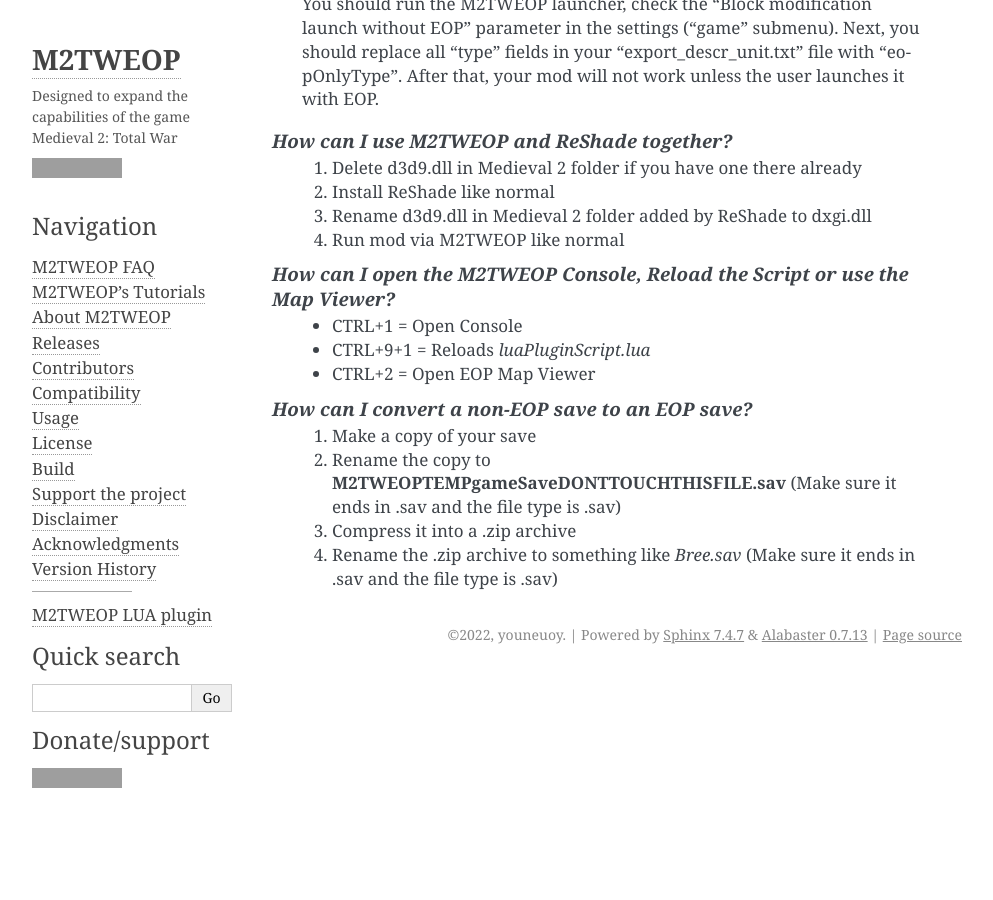
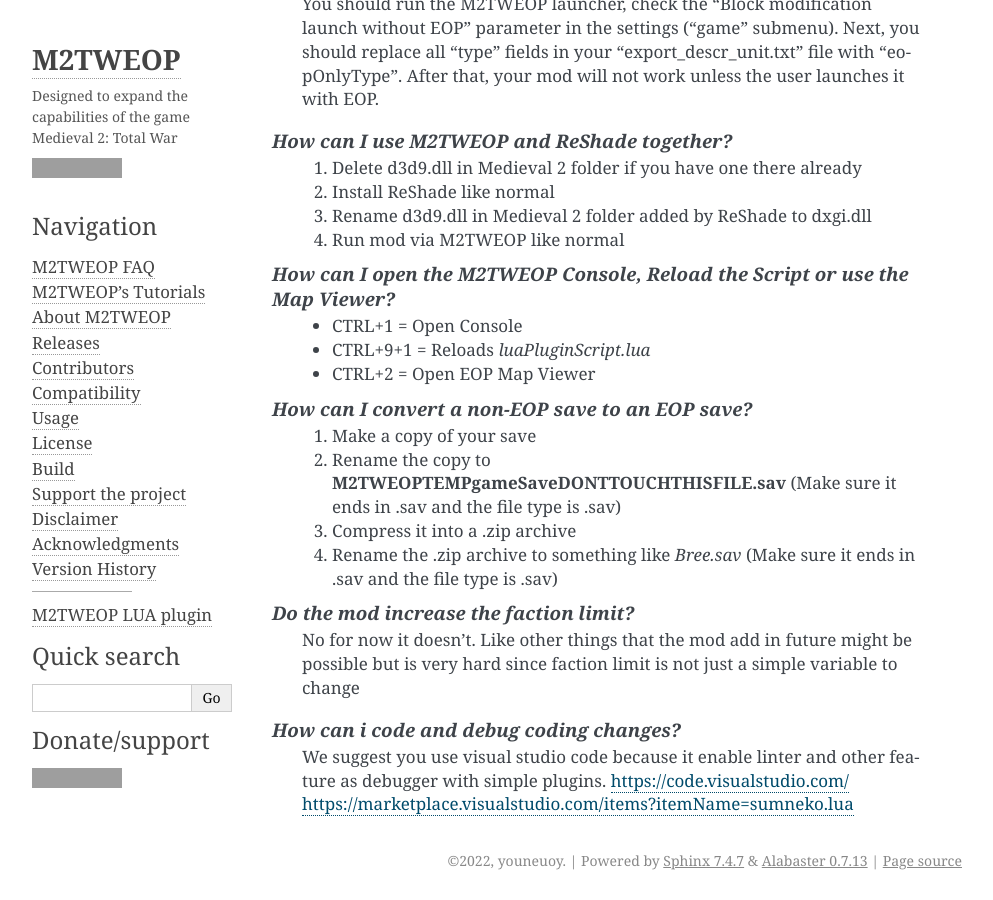
Before and after one commit to youneuoy/M2TWEOP-library, a Sphinx documentation site: the page built from documentationGenerator/EOPDocs/source/faq.rst, in a window 1280 px wide and 900 px high, scrolled down 658 px, cut to the strip 0-900 px from the top of the window. Shown: the whole strip, without its empty margins (148-1141 px from the left). Built offline with Sphinx 7.4.7, drawn with Linux system fonts in a browser that asks for light colours; grey boxes are pictures that could not be loaded.

Commit message:
first fork commit
Update faq

```diff
--- a/documentationGenerator/EOPDocs/source/faq.rst
+++ b/documentationGenerator/EOPDocs/source/faq.rst
@@ -39,3 +39,11 @@ suggest new entries in our discord!
 		2. Rename the copy to **M2TWEOPTEMPgameSaveDONTTOUCHTHISFILE.sav** (Make sure it ends in .sav and the file type is .sav)
 		3. Compress it into a .zip archive
  		4. Rename the .zip archive to something like *Bree.sav* (Make sure it ends in .sav and the file type is .sav)
+
+	*Do the mod increase the faction limit?*
+		No for now it doesn't. Like other things that the mod add in future might be possible but is very hard since faction limit is not just a simple variable to change
+
+	*How can i code and debug coding changes?*
+		We suggest you use visual studio code because it enable linter and other feature as debugger with simple plugins.
+		https://code.visualstudio.com/
+		https://marketplace.visualstudio.com/items?itemName=sumneko.lua
```
